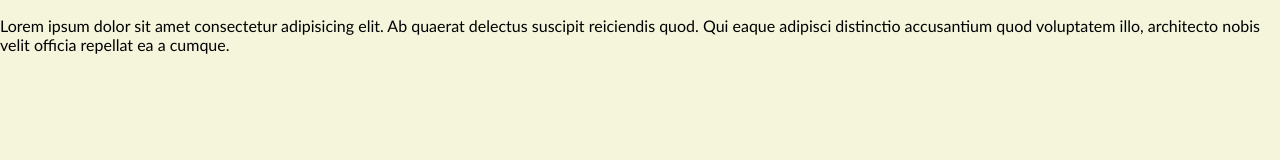
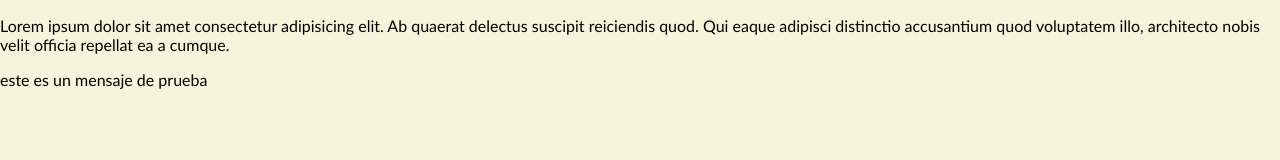
Before and after one commit to Andre123-69/paginaPrueba, a plain HTML site: page index.html in a window 1280 px wide. Drawn offline with Linux system fonts and the light colour scheme.

Commit message:
Update index.html
actualizacion

```diff
--- a/index.html
+++ b/index.html
@@ -14,6 +14,10 @@
          architecto nobis velit officia repellat ea a cumque.
     </p>
 
+    <p>
+        este es un mensaje de prueba
+    </p>
+
 </body>
 
 </html>
```
